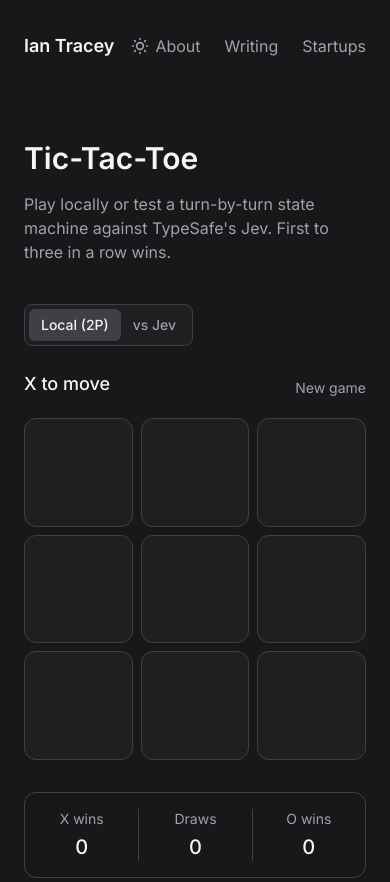
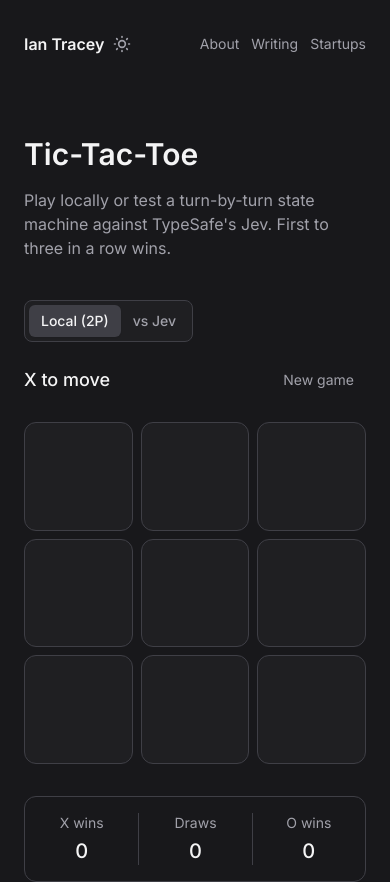
Before and after one commit to ianrtracey/www, a Next.js app: page /tic-tac-toe in a window 390 px wide. Shown: the top 882 px of the page. Built offline with nearby package versions, Linux system fonts and the light colour scheme.

Commit message:
Fix tic-tac-toe mobile layout
Co-authored-by: Ian Tracey <ianrtracey@users.noreply.github.com>

```diff
--- a/components/Header.tsx
+++ b/components/Header.tsx
@@ -6,21 +6,21 @@ import { ThemeToggle } from './ThemeToggle'
 export function Header() {
   return (
     <header className="py-8">
-      <nav className="flex items-center justify-between">
-        <div className="flex items-center gap-4">
-          <Link href="/" className="text-lg font-semibold hover:text-zinc-600 dark:hover:text-zinc-300">
+      <nav className="flex items-center justify-between gap-3">
+        <div className="flex shrink-0 items-center gap-2 sm:gap-4">
+          <Link href="/" className="whitespace-nowrap text-base font-semibold hover:text-zinc-600 dark:hover:text-zinc-300 sm:text-lg">
             Ian Tracey
           </Link>
           <ThemeToggle />
         </div>
-        <div className="flex items-center gap-6">
-          <Link href="/" className="text-zinc-500 hover:text-zinc-900 dark:text-zinc-400 dark:hover:text-zinc-100">
+        <div className="flex items-center gap-3 text-sm sm:gap-6 sm:text-base">
+          <Link href="/" className="whitespace-nowrap text-zinc-500 hover:text-zinc-900 dark:text-zinc-400 dark:hover:text-zinc-100">
             About
           </Link>
-          <Link href="/writing" className="text-zinc-500 hover:text-zinc-900 dark:text-zinc-400 dark:hover:text-zinc-100">
+          <Link href="/writing" className="whitespace-nowrap text-zinc-500 hover:text-zinc-900 dark:text-zinc-400 dark:hover:text-zinc-100">
             Writing
           </Link>
-          <Link href="/startups" className="text-zinc-500 hover:text-zinc-900 dark:text-zinc-400 dark:hover:text-zinc-100">
+          <Link href="/startups" className="whitespace-nowrap text-zinc-500 hover:text-zinc-900 dark:text-zinc-400 dark:hover:text-zinc-100">
             Startups
           </Link>
         </div>
--- a/components/TicTacToe.tsx
+++ b/components/TicTacToe.tsx
@@ -257,17 +257,17 @@ export function TicTacToe() {
         </p>
       )}
 
-      <div className="flex items-end justify-between gap-6">
+      <div className="mt-4 flex flex-wrap items-center justify-between gap-2">
         <p
           aria-live="polite"
-          className="mt-6 text-lg font-medium text-zinc-900 dark:text-zinc-100"
+          className="text-lg font-medium text-zinc-900 dark:text-zinc-100"
         >
           {status}
         </p>
         <button
           type="button"
           onClick={newGame}
-          className="text-sm text-zinc-500 transition-colors hover:text-blue-500 focus:outline-none focus-visible:text-blue-500 focus-visible:ring-2 focus-visible:ring-blue-500 focus-visible:ring-offset-4 dark:text-zinc-400 dark:hover:text-blue-400 dark:focus-visible:text-blue-400 dark:focus-visible:ring-blue-400 dark:focus-visible:ring-offset-zinc-900"
+          className="min-h-11 shrink-0 rounded-lg px-3 py-2.5 text-sm text-zinc-500 transition-colors hover:bg-zinc-100 hover:text-blue-500 focus:outline-none focus-visible:text-blue-500 focus-visible:ring-2 focus-visible:ring-blue-500 dark:text-zinc-400 dark:hover:bg-zinc-800 dark:hover:text-blue-400 dark:focus-visible:text-blue-400 dark:focus-visible:ring-blue-400"
         >
           New game
         </button>
@@ -277,7 +277,7 @@ export function TicTacToe() {
         role="grid"
         aria-label="Tic-tac-toe board"
         aria-busy={isThinking}
-        className="mt-5 grid aspect-square w-full max-w-md grid-cols-3 gap-2"
+        className="mt-5 grid aspect-square w-full max-w-md grid-cols-3 grid-rows-3 gap-2"
       >
         {board.map((square, index) => {
           const isWinningSquare =
@@ -296,13 +296,15 @@ export function TicTacToe() {
                 (mode === 'jev' && currentPlayer === 'O')
               }
               onClick={() => playSquare(index)}
-              className={`flex items-center justify-center rounded-xl border text-5xl font-semibold transition-colors focus:outline-none focus-visible:ring-2 focus-visible:ring-blue-500 focus-visible:ring-offset-2 dark:focus-visible:ring-blue-400 dark:focus-visible:ring-offset-zinc-900 sm:text-6xl ${
+              className={`flex min-h-0 min-w-0 items-center justify-center overflow-hidden rounded-xl border text-4xl font-semibold leading-none transition-colors focus:outline-none focus-visible:ring-2 focus-visible:ring-blue-500 focus-visible:ring-offset-2 dark:focus-visible:ring-blue-400 dark:focus-visible:ring-offset-zinc-900 sm:text-6xl ${
                 isWinningSquare
                   ? 'border-blue-300 bg-blue-50 text-blue-600 dark:border-blue-700 dark:bg-blue-950/50 dark:text-blue-400'
                   : 'border-zinc-200 bg-zinc-50 text-zinc-800 enabled:hover:border-blue-300 enabled:hover:bg-blue-50/60 dark:border-zinc-700 dark:bg-zinc-800/50 dark:text-zinc-100 dark:enabled:hover:border-blue-700 dark:enabled:hover:bg-blue-950/30'
               } disabled:cursor-default`}
             >
-              <span aria-hidden="true">{square}</span>
+              <span className="leading-none" aria-hidden="true">
+                {square}
+              </span>
             </button>
           )
         })}
```
